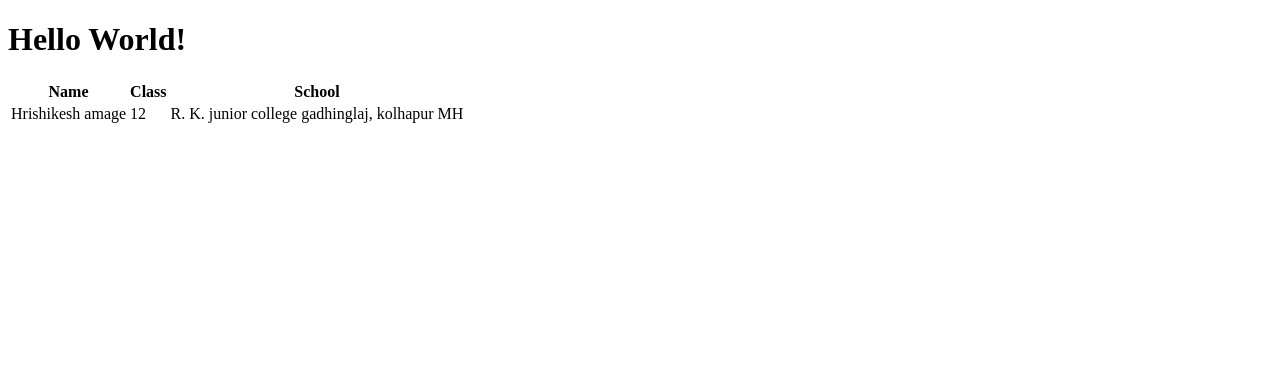
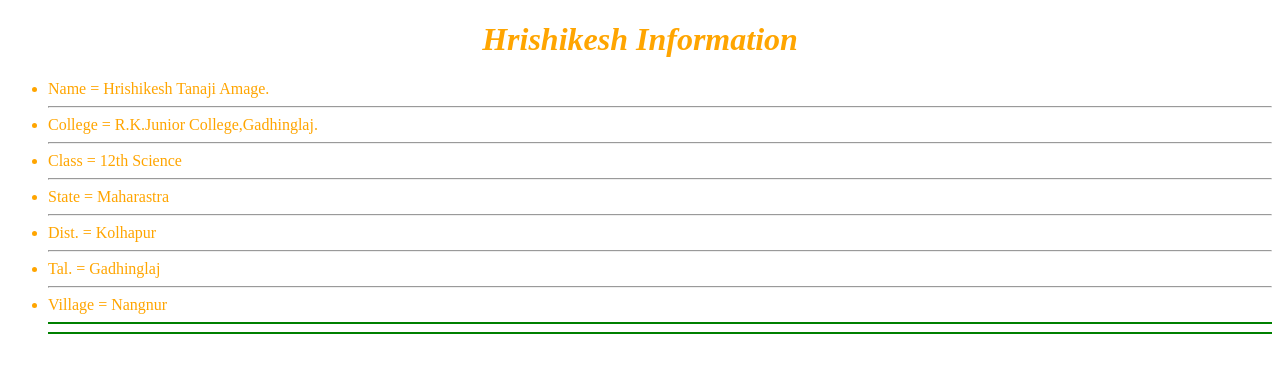
Before and after one commit to hrishikesh-amage/hrishikeshamage, a plain HTML site: page index.html in a window 1280 px wide. Drawn offline with Linux system fonts and the light colour scheme.

Commit message:
index.html
add a  html programme

```diff
--- a/index.html
+++ b/index.html
@@ -1,22 +1,17 @@
-<!DOCTYPE html>
-<html>
+<!Doctype html>
 <head>
-<title>Hrishikesh Amage</title>
+   <title> hrishikesh info </title>
 </head>
-<body>
-
-<h1>Hello World!</h1>
-  <table>
-    <tr>
-       <th>Name</th>
-       <th>Class</th>
-       <th>School</th>
-    </tr>
-    <tr>
-       <td>Hrishikesh amage</td>
-       <td>12</td>
-       <td>R. K. junior college gadhinglaj, kolhapur MH</td>
-    </tr>
-    </table>
+<body bgcolor="white" text="orange">
+	<h1 align="center"><i> Hrishikesh Information</i></h1>
+     	<ul>
+ 		<li> Name = Hrishikesh Tanaji Amage. </li><hr>
+		<li> College = R.K.Junior College,Gadhinglaj.</li><hr>
+		<li> Class = 12th Science </li><hr>
+		<li> State = Maharastra </li><hr>
+		<li> Dist. = Kolhapur </li><hr>
+		<li> Tal. = Gadhinglaj </li><hr>
+		<li> Village = Nangnur </li><hr color=green><hr color=green>
+	</ul>
 </body>
 </html>
```
